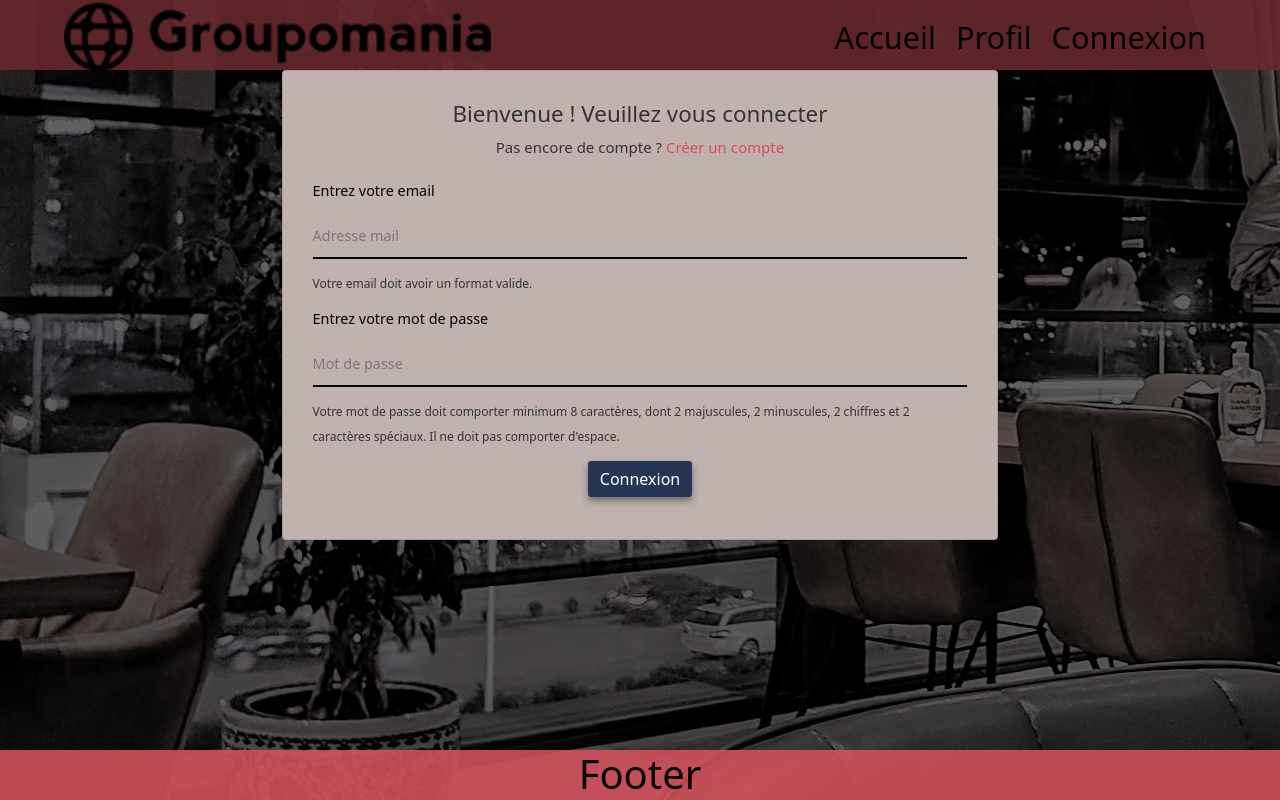
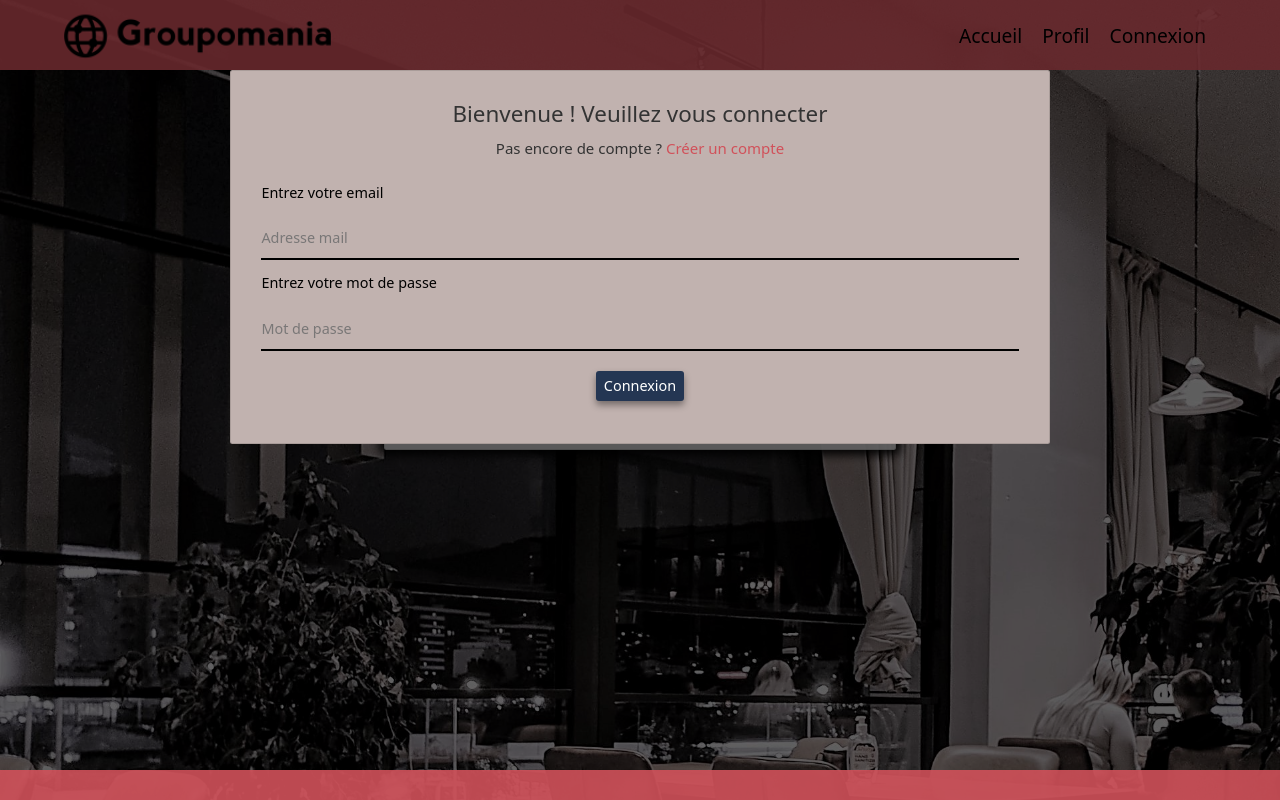
Before and after one commit to BrigitteGabaud/Groupomania, a Vue app in the folder frontend/groupomania/: page /Connexion in a window 1280 px wide. Both pictures are taken after a click on the item "Connexion". Built offline with nearby package versions, Linux system fonts and the light colour scheme.

Commit message:
Modify: design + various

```diff
--- a/frontend/groupomania/src/App.vue
+++ b/frontend/groupomania/src/App.vue
@@ -28,32 +28,38 @@
 
 </script>
 
-<style >
+<style>
 
+html {
+  font-size: 62.5%;
+}
 body {
   padding: 0;
   width: 100%;
   height: 100vh;
+  background-image: url("../src/assets/break_room.jpg");
+  background-size: cover;
+  background-attachment: fixed;
 }
 #app{
   height: auto;
 }
 #container-app {
   width: 100%;
-  height: 100vh;
+  height: 100%;
 }
 img {
   max-width: 100%;
   border-radius: 8px;
 }
 .card {
-  max-width: 70%;
-  width: 70%;
+  max-width: 80%;
+  width: 80%;
   padding:32px;
   border: none;
   border-radius: 3px;
 }
-.card__title {
+/* .card__title {
   text-align:center;
   font-weight: 800;
 }
@@ -61,8 +67,23 @@ img {
   text-align: center;
   color:#667;
   font-weight: 500;
+} */
+.btn {
+    height: 30px;
+    line-height: 15px;
+    width: 30px;
+    background-color: #d1515a;
+    box-shadow:  0 4px 7px rgba(0, 0, 0, 0.4);
+    border-radius: 50%;
+    color: white;
+    outline: none;
+    border: none;
+    position: relative;
+    margin-top:  0.8rem!important;
+    margin-right: 10px;
+    padding: 2px;
 }
-.button {
+ /* .button {
   background: rgba(209,81,90,255);
   color:black;
   border-radius: 8px;
@@ -72,9 +93,9 @@ border: none;
   width: 100%;
   padding: 16px;
   transition: .4s background-color;
-}
-.button--disabled {
+} */
+/*.button--disabled {
   background:#cecece;
   color:#ececec
-}
+} */
 </style>
--- a/frontend/groupomania/src/components/Auth/Login.vue
+++ b/frontend/groupomania/src/components/Auth/Login.vue
@@ -5,15 +5,15 @@
 
         <div class="login card">
 
-            <h4
+            <h1
                 v-if="mode == 'login'"
                 class="card-title"
                 >Bienvenue !  Veuillez vous connecter
-            </h4>
-            <h4
+            </h1>
+            <h1
                 v-else class="card-title"
                 >Vous souhaitez nous rejoindre ? Créez votre compte !
-            </h4>
+            </h1>
 
             <p
                 v-if="mode == 'login'"
@@ -69,7 +69,7 @@
                             required
                             placeholder="Adresse mail"/>
 
-                        <p v-if="!emailIsValid" class="error-message">Votre email doit avoir un format valide.</p>
+
                         <p v-if="mode == 'create' && status == 'error_create'">
                         Adresse mail déjà utilisée.</p>
 
@@ -87,7 +87,7 @@
                             required
                             placeholder="Mot de passe"/>
 
-                        <p v-if="!passwordIsValid" class="error-message">Votre mot de passe doit comporter minimum 8 caractères, dont 2 majuscules, 2 minuscules, 2 chiffres et 2 caractères spéciaux. Il ne doit pas comporter d'espace.</p>
+
 
 
                     </div>
@@ -128,6 +128,7 @@
 </template>
  <p v-if="mode == 'login' && status == 'error_login'">
                         Adresse mail et/ou mot de passe invalide.</p>
+<p v-if="!passwordIsValid" class="error-message">Votre mot de passe doit comporter minimum 8 caractères, dont 2 majuscules, 2 minuscules, 2 chiffres et 2 caractères spéciaux. Il ne doit pas comporter d'espace.</p>
 
 <script>
     //import axios from 'axios'
@@ -194,6 +195,7 @@
                     console.log(error)
                 })
             },
+
             signup: function() {
                 const self = this;
                 this.$store.dispatch('signup', { // appel APi via actions dans store/index
@@ -208,89 +210,8 @@
                     console.log(error)
                 })
             }
-        },
-        props: ['reveleLogin', 'toggleLogin']
-       /* data: function() {
-            return {
-                mode: 'login',
-                firstname: '',
-                lastname: '',
-                email: '',
-                password: '',
-            }
-        },
-        computed: {
-            validatedFields: function() {
-                if (this.mode == 'create') {
-                    if (this.firstname != "" && this.lastname != "" && this.email != "" && this.password != "") {
-                    return true;
-                    } else {
-                    return false;
-                    }
-                } else { // si mode login
-                    if (this.email != "" && this.password != "") {
-                    return true;
-                    } else {
-                    return false;
-                    }
-                }
-            },
-
-        },
-        methods: {
-            switchToCreateAccount: function() {
-                this.mode = 'create';
-            },
-            switchToLogin: function() {
-                this.mode = 'login';
-            },
-            login: function() {
-                const user = {
-                    email: this.email,
-                    password: this.password
-                }
-                axios
-                    .post("http://localhost:3000/api/user/login", user)
-                    .then(response => {
-                        console.log(response);
-                    })
-                    .catch(error => {
-                        console.log(error.response);
-                    })
-            },
-            signup: function() {
-                const user = {
-                    firstname: this.firstname,
-                    lastname: this.lastname,
-                    email: this.email,
-                    password: this.password
-                }
-                axios
-                    .post("http://localhost:3000/api/user/signup", user)
-                    .then(response => {
-                        console.log(response);
-                        this.switchToLogin()
-                    })
-                    .catch(error => {
-                        console.log(error.response);
-
-                    })
-            },
-            props: ['reveleLogin', 'toggleLogin']
-        },*/
-
-       /*  mounted: function () {
-            console.log('state user' ,this.$store.state.user);
-                if (this.$store.state.user.userId != -1) { // = connecté
-                this.$router.push('/');
-                return ;
-                }
-        },  */
-
+        }
     }
-
-
-
 </script>
 
 
@@ -315,14 +236,9 @@
         color: #333;
         padding: 15px;
     }
-    /* .btn {
-        position: absolute;
-        top: 10px;
-        right: 10px;
-    } */
     .card-title {
         text-align: center;
-        font-size: 1.1rem;
+        font-size: 1.76rem;
         margin-bottom: 12px;
     }
     .card-subtitle {
@@ -330,7 +246,7 @@
         flex-direction: column;
         justify-content: center;
         align-items: center;
-        font-size: 0.8rem;
+        font-size: 1.28rem;
         margin-bottom: 10px!important;
     }
     .card_action {
@@ -361,7 +277,7 @@
     .form-row label {
         display: block;
         color: black;
-        font-size: 0.9rem;
+        font-size: 1.44rem;
         text-align: start!important;
     }
     .form-row_input {
@@ -378,7 +294,7 @@
     }
     .form-row_input#email::placeholder, .form-row_input#password::placeholder {
         color:#797777!important;
-        font-size: 0.9rem;
+        font-size: 1.44rem;
     }
     .btn {
         background-color: #243653;
@@ -389,6 +305,8 @@
         border: none;
         position: relative;
         margin: 0 auto;
+        font-size: 1.44rem;
+        width: auto;
     }
     .btn:hover  {
         background-color:#d1515a!important;
@@ -405,7 +323,7 @@
             padding: 30px;
         }
         .card-title {
-            font-size: 1.4rem;
+            font-size: 2.24rem;
         }
         .card-subtitle {
             display: flex;
@@ -428,10 +346,7 @@
         }
         .form-row_input#email::placeholder, .form-row_input#password::placeholder {
             color:#797777!important;
-            font-size: 0.9rem;
-        }
-        .btn {
-
+            font-size: 1.44rem;
         }
     }
 
--- a/frontend/groupomania/src/components/TheFooter.vue
+++ b/frontend/groupomania/src/components/TheFooter.vue
@@ -1,27 +1,40 @@
 <template>
   <div class="container-footer">
-      <h1>Footer</h1>
+      <p>{{ copyright }} </p>
   </div>
 </template>
 
 <script>
+import { mapGetters } from 'vuex'
+
 export default {
+  name: "TheFooter",
+  computed: {
+    ...mapGetters(['copyright'])
+  }
+}
 
-}
 </script>
 
 <style scoped>
 .container-footer {
+  display: flex;
+  justify-content: center;
+  align-items: center;
   position: fixed;
   bottom: 0;
-  height: 50px;
+  height: 30px;
   background: #D1515A;
   opacity: 0.9;
   color: black;
   width: 100%;
-  text-align: center;
-  /* line-height: 50px; */
-  font-size: 1.6rem;
+
+
   z-index: 5;
 }
+p {
+  font-size: 1.2rem;
+  font-weight: 500;
+  margin-top: 3px;
+}
 </style>
--- a/frontend/groupomania/src/main.js
+++ b/frontend/groupomania/src/main.js
@@ -1,18 +1,24 @@
 import { createApp } from 'vue'
-import App from './App.vue'
+
 import router from './router'
 import store from './store'
+import App from './App.vue'
 
+// Design
 import { FontAwesomeIcon} from '@fortawesome/vue-fontawesome'
 import { library } from '@fortawesome/fontawesome-svg-core'
-import { faCommentDots, faEdit, faTrash } from '@fortawesome/free-solid-svg-icons'
+import { faCommentDots, faEdit, faTrash, faImage, faPaperPlane } from '@fortawesome/free-solid-svg-icons'
 import 'bootstrap'
 import 'bootstrap/dist/css/bootstrap.min.css'
+
 import interceptor from "./helpers/interceptor"
 
-library.add(faCommentDots, faEdit, faTrash)
+// Importation icons
+library.add(faCommentDots, faEdit, faTrash, faImage, faPaperPlane)
 
+// Création app
 createApp(App)
+
     .use(store)
     .use(router)
     .component('fa', FontAwesomeIcon)
--- a/frontend/groupomania/src/views/Connexion.vue
+++ b/frontend/groupomania/src/views/Connexion.vue
@@ -1,11 +1,13 @@
 <template>
 
-    <div class="background-image" alt='Image salle de pause'>
+    <div>
+
         <div class="card">
             Bonjour, envie de nous rejoindre ? <br>
             Connectez-vous !
         </div>
         <Login></Login>
+
     </div>
 
 </template>
@@ -44,11 +46,33 @@ export default {
     text-align: center;
     padding: 15px 9px;
     box-shadow: 0 0 10px 5px rgba(0,0,0,1);
+    font-size: 1.30rem;
+    font-weight: 500;
 }
 /* Ecrans tablette et plus */
 @media (min-width: 768px) {
     .card {
     max-width: 40%;
+    font-size: 1.44rem;
+    font-weight: 500;
+    }
+}
+
+/* Ecrans ordinateur */
+@media (min-width: 1024px) {
+    .card {
+        max-width: 40%;
+        height: 100px;
+        font-size: 1.60rem;
+    }
+}
+
+/* Ecrans larges */
+@media (min-width: 1440px) {
+    .card {
+        max-width: 25%;
+        height: 100px;
+        font-size: 2rem;
     }
 }
 
```
Lines whose indentation alone changed are shown as unchanged.
